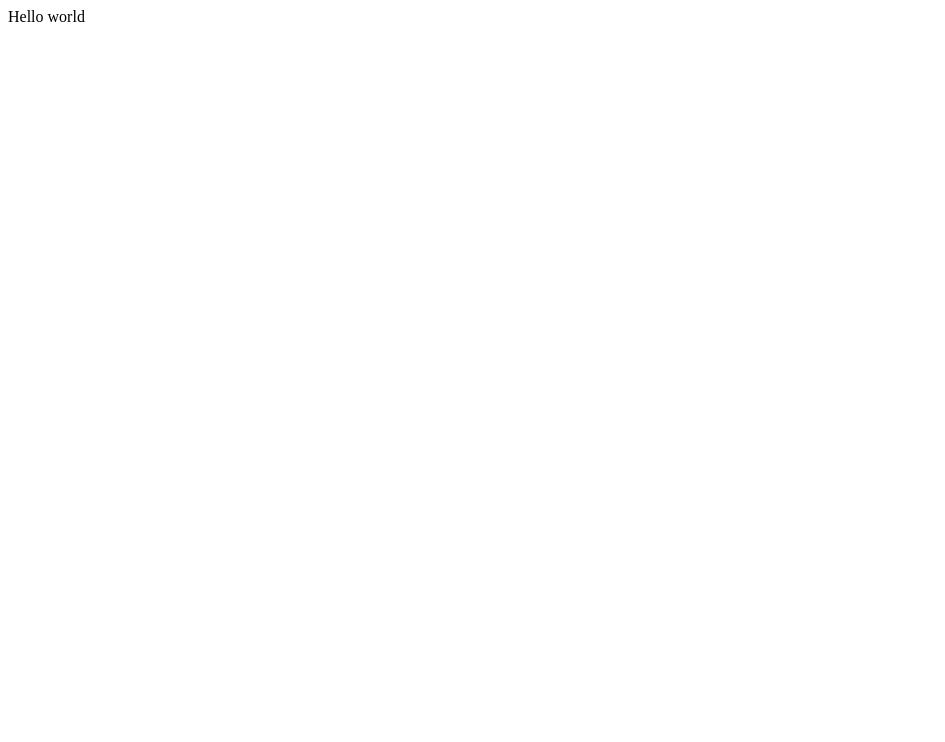
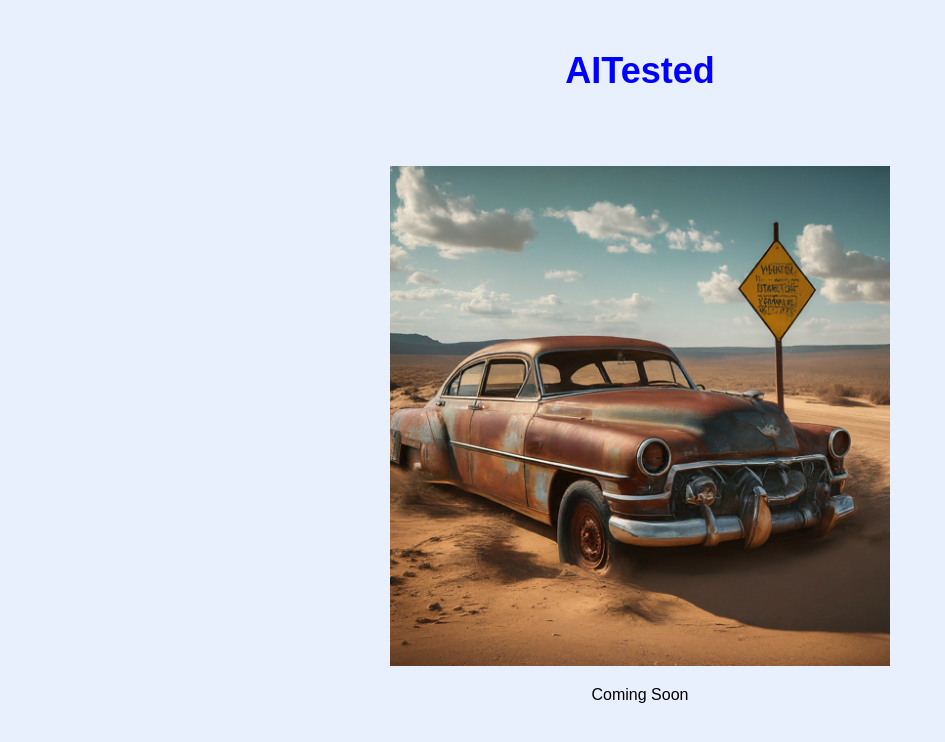
Before and after one commit to vshkodin/aitested.github.io, a plain HTML site: page index.html in a window 1280 px wide. Shown: the whole page, without its empty margins (0-945 px from the left). Drawn offline with Linux system fonts and the light colour scheme.

Commit message:
Update index.html

```diff
--- a/index.html
+++ b/index.html
@@ -1 +1,29 @@
-Hello world
+<!DOCTYPE html>
+<html>
+<head>
+    <title>AITested - Coming Soon</title>
+    <style>
+        body {
+            background-color: #e8f0fe; /* Light blue background */
+            text-align: center;
+            font-family: Arial, sans-serif;
+        }
+
+        #logo {
+            color: blue;
+            font-size: 36px;
+            margin-top: 50px;
+        }
+
+        #roadblock-image {
+            max-width: 500px;
+            margin-top: 50px;
+        }
+    </style>
+</head>
+<body>
+    <h1 id="logo">AITested</h1>
+    <img id="roadblock-image" src="roadblock.png" alt="Roadblock">
+    <p>Coming Soon</p>
+</body>
+</html>
```
